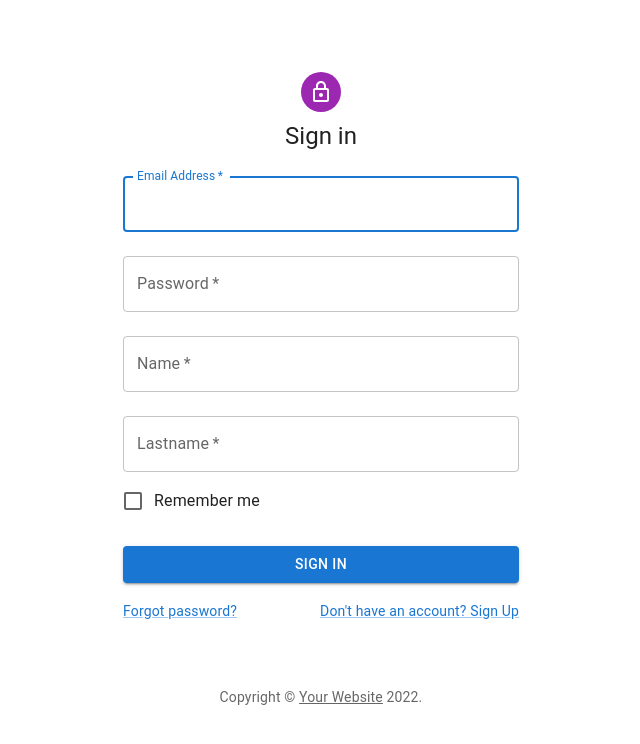
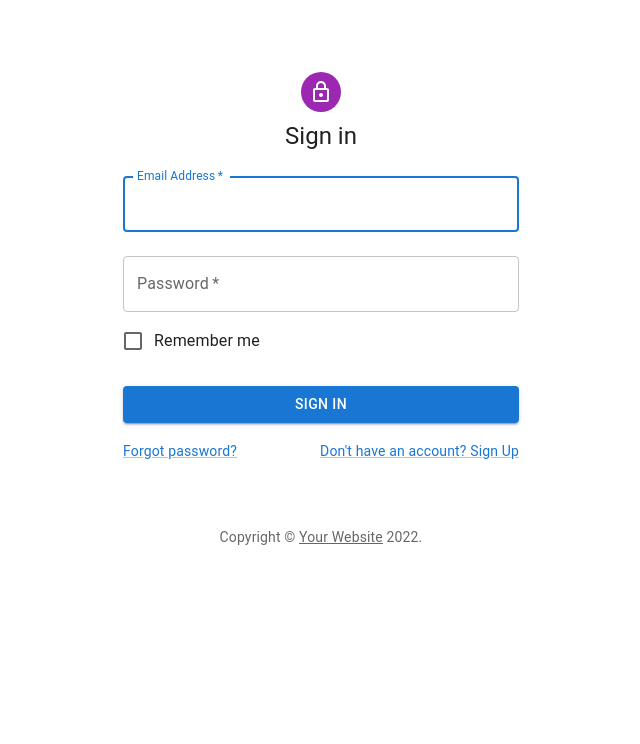
Before and after one commit to SU-CS308-22FA/Team23, a React (Create React App) app in the folder client/: page / in a window 1280 px wide. Shown: the top 744 px of the page, without its empty margins (319-959 px from the left). Built offline with nearby package versions, Linux system fonts and the light colour scheme.

Commit message:
signup is done

```diff
--- a/client/src/Service/LoginService.js
+++ b/client/src/Service/SignupService.js
@@ -1,9 +1,9 @@
 import axios, * as others from "axios";
 
-export default async function LoginService(props) {
+export default async function SignupService(props) {
+  let userEmail = props[2];
   let userName = props[0];
   let userLastname = props[1];
-  let userEmail = props[2];
   let userPassword = props[3];
   console.log(props[0], userPassword);
   var data = JSON.stringify({
@@ -16,7 +16,7 @@ export default async function LoginService(props) {
 
   var config = {
     method: "post",
-    url: "http://localhost:3000/users/login",
+    url: "http://localhost:3000/users/signup",
     headers: {
       "Content-Type": "application/json",
     },
--- a/client/src/Views/signin.js
+++ b/client/src/Views/signin.js
@@ -14,7 +14,6 @@ import Container from "@mui/material/Container";
 import { createTheme, ThemeProvider } from "@mui/material/styles";
 import { useNavigate } from "react-router-dom";
 import signup from "./signup";
-import LoginService from "../Service/LoginService";
 
 function Copyright(props) {
   return (
@@ -42,11 +41,8 @@ export default function SignIn() {
     const data = new FormData(event.currentTarget);
     let email = data.get("email");
     let password = data.get("password");
-    let name = data.get("name");
-    let lastname = data.get("lastname");
-    const obj = [email, password, name, lastname];
+    const obj = [email, password];
     console.log(obj);
-    const response = LoginService(obj);
   };
   const navigate = useNavigate();
   const handle = () => {
@@ -97,26 +93,6 @@ export default function SignIn() {
               id="password"
               autoComplete="current-password"
             />
-            <TextField
-              margin="normal"
-              required
-              fullWidth
-              name="name"
-              label="Name"
-              type="name"
-              id="name"
-              autoComplete="name"
-            />
-            <TextField
-              margin="normal"
-              required
-              fullWidth
-              name="lastname"
-              label="Lastname"
-              type="lastname"
-              id="lastname"
-              autoComplete="lastname"
-            />
             <FormControlLabel
               control={<Checkbox value="remember" color="primary" />}
               label="Remember me"
--- a/client/src/Views/signup.js
+++ b/client/src/Views/signup.js
@@ -14,7 +14,7 @@ import Container from "@mui/material/Container";
 import { createTheme, ThemeProvider } from "@mui/material/styles";
 import { useNavigate } from "react-router-dom";
 import signin from "./signin";
-
+import SignupService from "../Service/SignupService";
 function Copyright(props) {
   return (
     <Typography
@@ -39,10 +39,13 @@ export default function SignUp() {
   const handleSubmit = (event) => {
     event.preventDefault();
     const data = new FormData(event.currentTarget);
-    console.log({
-      email: data.get("email"),
-      password: data.get("password"),
-    });
+    let name = data.get("firstName");
+    let lastname = data.get("lastName");
+    let email = data.get("email");
+    let password = data.get("password");
+    const obj = [name, lastname, email, password];
+    console.log(obj);
+    const response = SignupService(obj);
   };
 
   const navigate = useNavigate();
```
Also changed, not shown: 1 other file (tests, documents, lock files or other folders).
